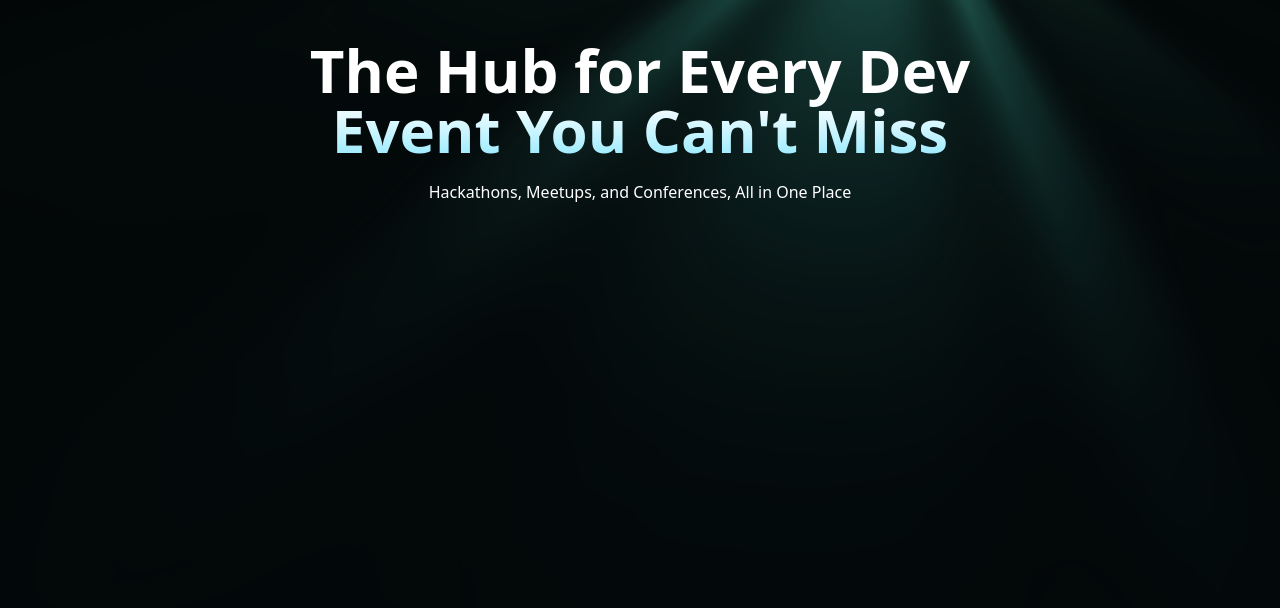
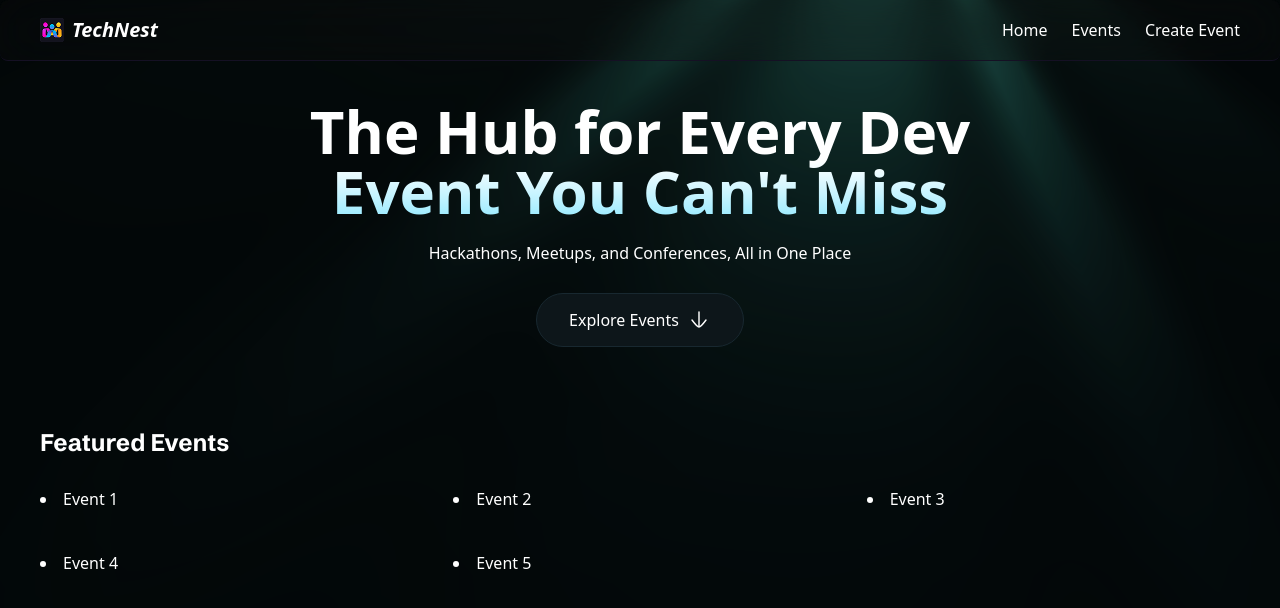
Before and after one commit to Coded-Adil/Tech-Nest, a Next.js app: page / in a window 1280 px wide. Shown: the top 608 px of the page. Built offline with nearby package versions, Linux system fonts and the light colour scheme; a web font is replaced by a local one.

Commit message:
Added Navbar and explorebtn

```diff
--- a/app/layout.tsx
+++ b/app/layout.tsx
@@ -2,6 +2,7 @@
 import { Schibsted_Grotesk, Martian_Mono } from "next/font/google";
 import "./globals.css";
 import LightRays from "@/components/LightRays";
+import Navbar from "@/components/Navbar";
 
 const schibstedGrotesk = Schibsted_Grotesk({
   variable: "--font-schibsted-grotesk",
@@ -28,6 +29,7 @@
       <body
         className={`${schibstedGrotesk.variable} ${martianMono.variable} min-h-screen antialiased`}
       >
+        <Navbar />
         <div className="absolute inset-0 top-0 z-[-1] min-h-screen">
           <LightRays
             raysOrigin="top-center-offset"
--- a/app/page.tsx
+++ b/app/page.tsx
@@ -1,9 +1,24 @@
+import ExploreBtn from "@/components/ExploreBtn";
 
 const page = () => {
   return (
     <section>
       <h1 className="text-center">The Hub for Every Dev <br /> Event You Can't Miss</h1>
       <p className="text-center mt-5">Hackathons, Meetups, and Conferences, All in One Place</p>
+
+      <ExploreBtn />
+
+      <div className="mt-20 space-y-7">
+        <h3>Featured Events</h3>
+
+        <ul className="events">
+          {
+            [1, 2, 3, 4, 5].map((event) => (
+              <li key={event}>Event {event}</li>
+            ))
+          }
+        </ul>
+      </div>
     </section>
   );
 };
--- /dev/null
+++ b/components/ExploreBtn.tsx
@@ -0,0 +1,21 @@
+'use client';
+
+import Image from "next/image";
+
+const ExploreBtn = () => {
+    return (
+        <button type="button" id="explore-btn" className="mt-7 mx-auto" onClick={() => { console.log("Working") }}>
+            <a href="#events">
+                Explore Events
+                <Image
+                    src="/icons/arrow-down.svg"
+                    alt="arrow-down"
+                    width={24}
+                    height={24}
+                />
+            </a>
+        </button>
+    );
+};
+
+export default ExploreBtn;
--- /dev/null
+++ b/components/Navbar.tsx
@@ -0,0 +1,23 @@
+import Image from "next/image";
+import Link from "next/link";
+
+const Navbar = () => {
+    return (
+        <header>
+            <nav>
+                <Link href="/" className="logo">
+                    <Image src="/icons/logo.png" alt="Logo" width={24} height={24} />
+                    <p>TechNest</p>
+                </Link>
+
+                <ul>
+                    <Link href="/">Home</Link>
+                    <Link href="/">Events</Link>
+                    <Link href="/">Create Event</Link>
+                </ul>
+            </nav>
+        </header>
+    );
+};
+
+export default Navbar;
```
